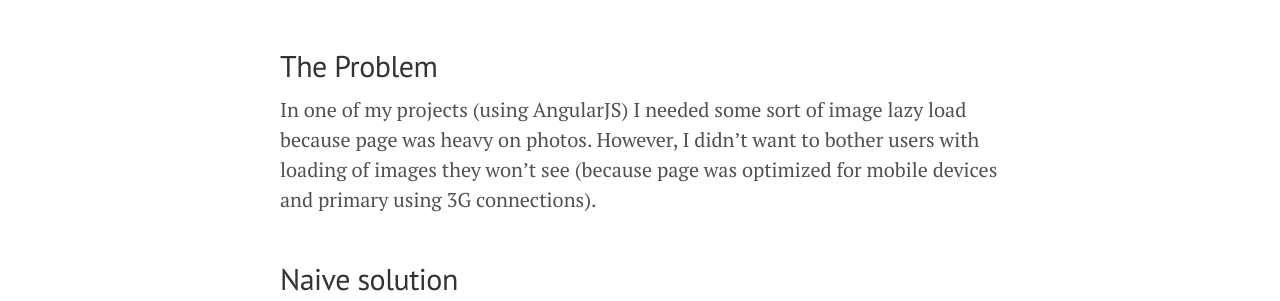
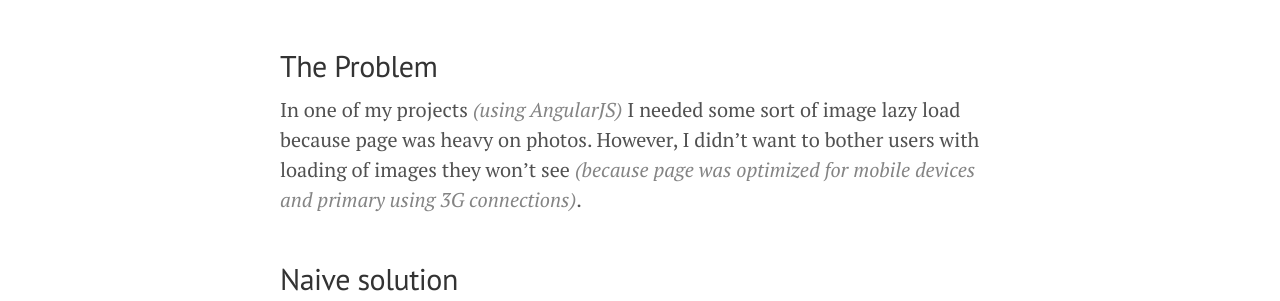
Before and after one commit to ductrong1308/michalkvasnicak.github.io, a Jekyll site: the page built from _posts/2014-08-04-lazy-loading-images-using-angularjs.md, in a window 1280 px wide. Shown: the part 405-706 px from the top of the page. Built offline with Jekyll 4.4.1, drawn with Linux system fonts in a browser that asks for light colours; Markdown is read by kramdown in place of the engine named in the settings; comment, search, counter and statistics services are not loaded.

Commit message:
added emphasizing

```diff
--- a/_posts/2014-08-04-lazy-loading-images-using-angularjs.md
+++ b/_posts/2014-08-04-lazy-loading-images-using-angularjs.md
@@ -6,9 +6,9 @@ title: Lazy loading images using AngularJS
 ## The Problem
 
 
-In one of my projects (using AngularJS) I needed some sort of image lazy load because page was heavy on photos.
-However, I didn't want to bother users with loading of images they won't see (because page was optimized for mobile
-devices and primary using 3G connections).
+In one of my projects *(using AngularJS)* I needed some sort of image lazy load because page was heavy on photos.
+However, I didn't want to bother users with loading of images they won't see *(because page was optimized for mobile
+devices and primary using 3G connections)*.
 
 
 ## Naive solution
```
